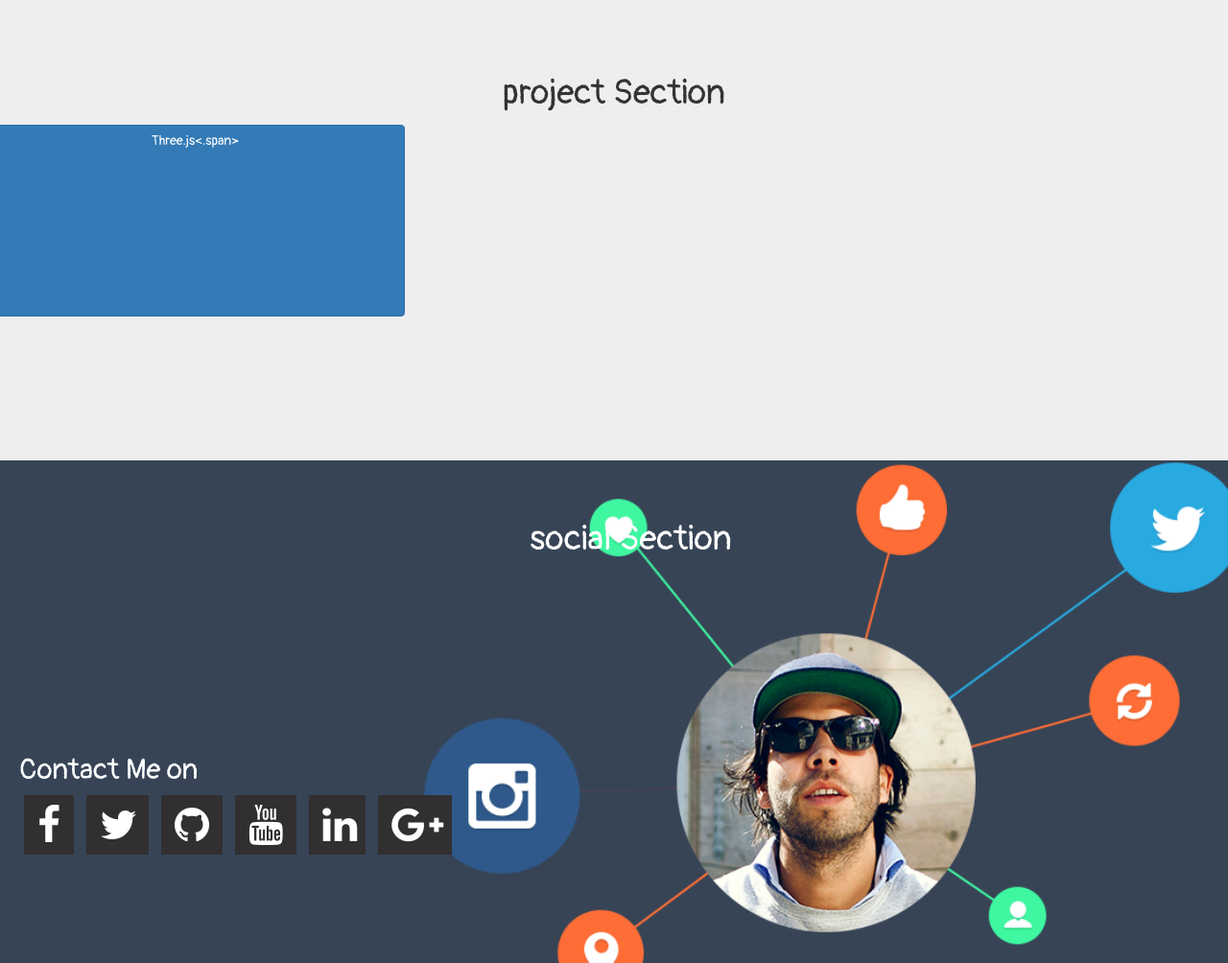
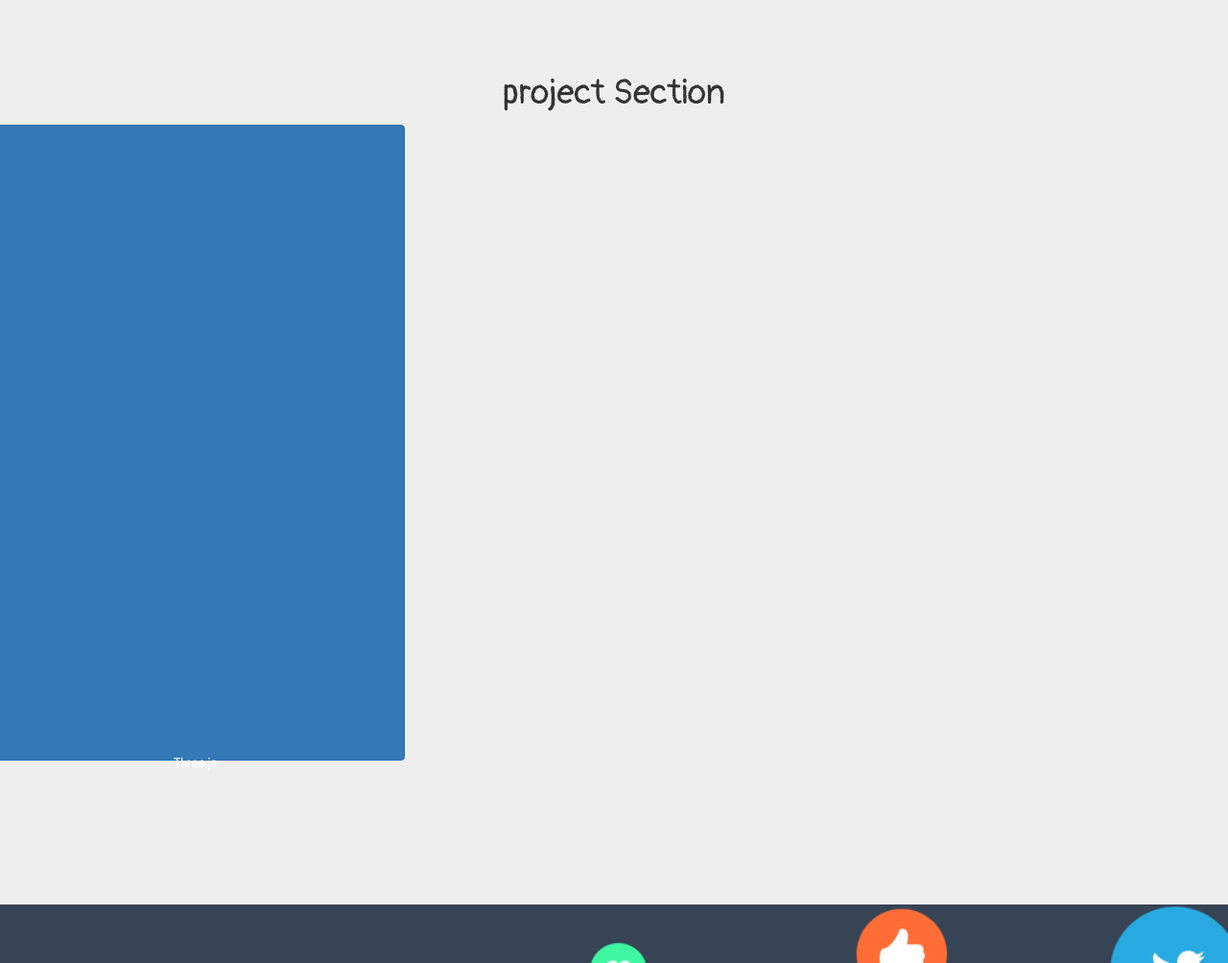
Before and after one commit to DIR-Bunny/DIR-bunny.github.io, a plain HTML site: page index.html in a window 1280 px wide. Shown: the part 1800-2804 px from the top of the page at 96% size. Drawn offline with nearby package versions, Linux system fonts and the light colour scheme.

Commit message:
Update index.html

```diff
--- a/index.html
+++ b/index.html
@@ -156,8 +156,8 @@
                 <div class="col-sm-12">
                     <h1>project Section</h1>
 			<div class="row">
-				<div id="3js" class="col-sm-4 btn btn-primary" style="height:200px;top-padding:50%">
-					<span>Three.js<.span>
+				<div id="3js" class="col-sm-4 btn btn-primary" style="height:200px; padding-top: 50%;">
+					<span>Three.js</span>
 				</div>
 
 			</div>
```
